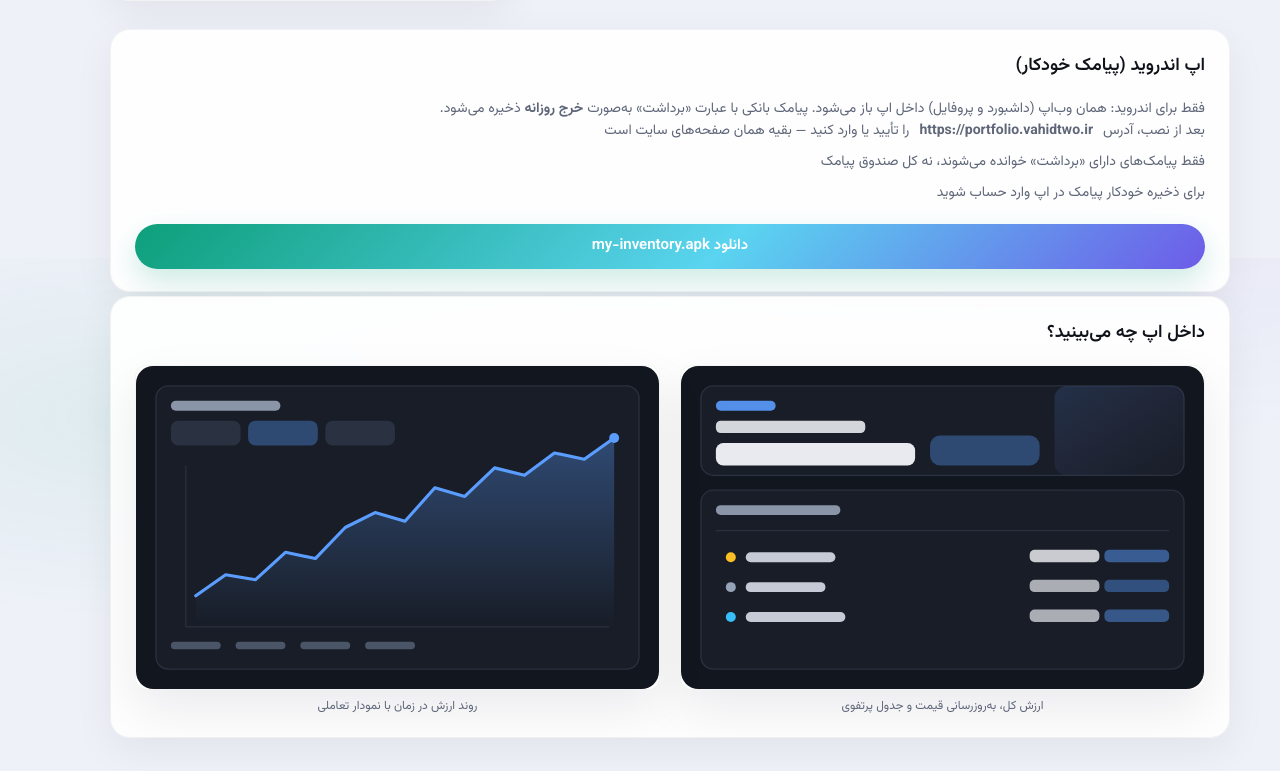
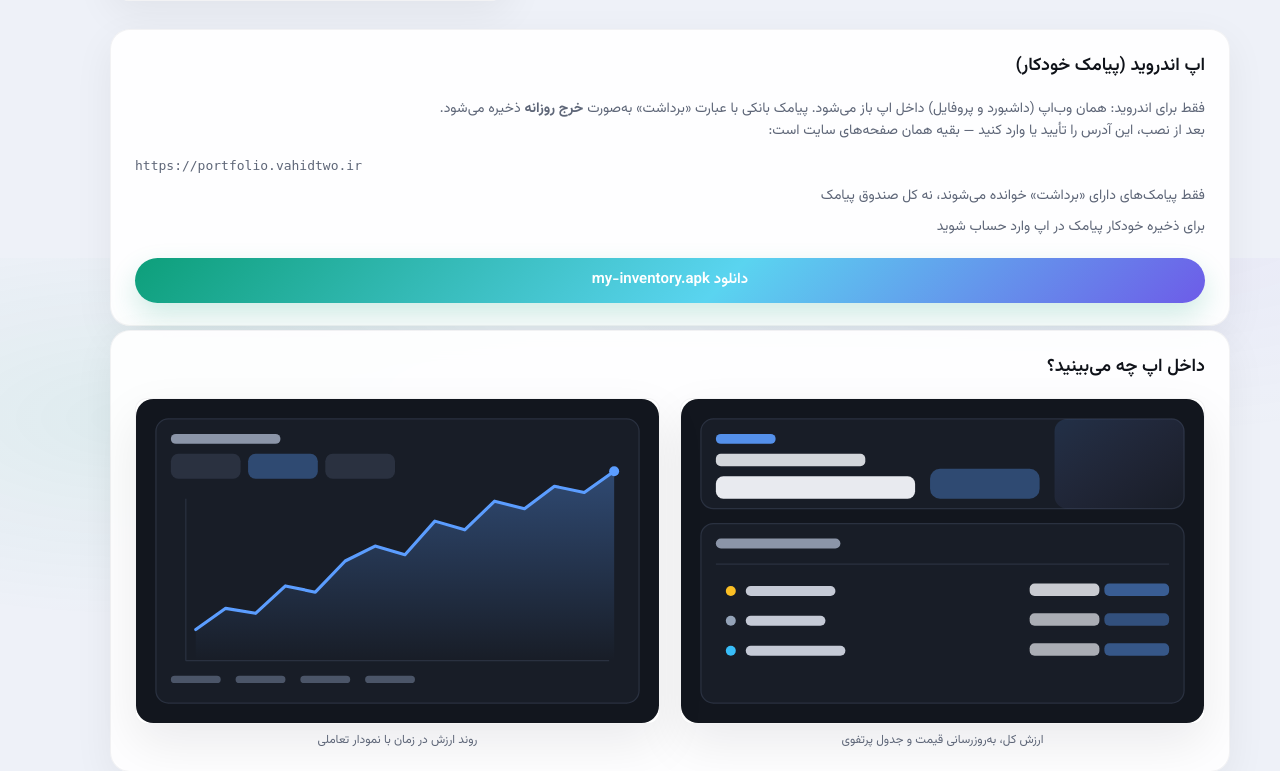
Before and after one commit to vahidtwo/personal-portfolio, a FastAPI app: page / in a window 1280 px wide. Shown: the part 542-1313 px from the top of the page. Run offline with FastAPI, Linux system fonts and the light colour scheme; parts of the project's set-up code (start-up, migrations or seed data) failed here and were passed over.

Commit message:
Phase 0 review: ≈ for rounded amount words, one x1000 chip under 1,000, chart default falls back to total when hidden, landing URL in its own LTR block, MCP URL from PUBLIC_BASE_URL or request base URL.

```diff
--- a/app/config.py
+++ b/app/config.py
@@ -21,7 +21,9 @@ PRICE_REFRESH_HOURS = int(os.environ.get("PRICE_REFRESH_HOURS", "1"))
 PRICE_MANUAL_REFRESH_MINUTES = int(os.environ.get("PRICE_MANUAL_REFRESH_MINUTES", "5"))
 ENABLE_INTERNAL_SCHEDULER = os.environ.get("ENABLE_INTERNAL_SCHEDULER", "1") == "1"
 # Bump when static JS/CSS change so browsers and the service worker pick up new assets.
-STATIC_ASSET_VERSION = os.environ.get("STATIC_ASSET_VERSION", "20261017b")
+STATIC_ASSET_VERSION = os.environ.get("STATIC_ASSET_VERSION", "20261017c")
+# Public origin shown to users (e.g. MCP URL). Empty = use the request's own base URL.
+PUBLIC_BASE_URL = os.environ.get("PUBLIC_BASE_URL", "").strip().rstrip("/")
 
 # Firebase Cloud Messaging (optional). Web client keys are public; keep service account secret.
 FIREBASE_API_KEY = os.environ.get("FIREBASE_API_KEY", "")
--- a/app/profile.py
+++ b/app/profile.py
@@ -11,6 +11,7 @@ from fastapi import APIRouter, Depends, Form, Request
 from fastapi.responses import HTMLResponse, RedirectResponse
 from sqlalchemy.orm import Session
 
+from app.config import PUBLIC_BASE_URL
 from app.db import get_db
 from app.debts import debt_rows
 from app.expenses import expense_form_for_request
@@ -65,8 +66,9 @@ async def profile_form(request: Request, db: Session = Depends(get_db)):
     flash_message, flash_error = pop_flash(request)
     mcp_token = request.session.pop("mcp_token_once", None)
     mcp_cursor_config = None
+    # Display only: /mcp is served by this same app (public at <site>/mcp).
+    mcp_url = (PUBLIC_BASE_URL or str(request.base_url).rstrip("/")) + "/mcp"
     if mcp_token:
-        mcp_url = str(request.base_url).rstrip("/") + "/mcp"
         mcp_cursor_config = json.dumps(
             {
                 "mcpServers": {
@@ -85,6 +87,7 @@ async def profile_form(request: Request, db: Session = Depends(get_db)):
         db,
         mcp_token=mcp_token,
         mcp_cursor_config=mcp_cursor_config,
+        mcp_url=mcp_url,
         error=None,
         flash=flash_message,
         flash_error=flash_error,
--- a/app/static/style.css
+++ b/app/static/style.css
@@ -1856,6 +1856,21 @@ input:focus {
   .pager .btn { min-width: 88px; }
 }
 
+.url-block {
+  display: block;
+  direction: ltr;
+  text-align: left;
+  unicode-bidi: isolate;
+  overflow-wrap: anywhere;
+  word-break: break-all;
+  margin-top: 4px;
+  font-family: ui-monospace, monospace;
+  font-size: 13px;
+}
+
+.landing-steps li.has-url { flex-wrap: wrap; }
+.landing-steps li.has-url .url-block { flex: 1 0 100%; word-break: normal; overflow-wrap: anywhere; }
+
 /* labeled privacy toggle (values shown by default) */
 .privacy-btn { display: inline-flex; align-items: center; gap: 4px; }
 .privacy-label { font-size: 12px; font-weight: 600; white-space: nowrap; }
--- a/app/templates/dashboard.html
+++ b/app/templates/dashboard.html
@@ -15,6 +15,8 @@
 {% for row in rows %}{% if (row.sort_qty | float) != 0 or (row.sort_value | float) != 0 %}{% set _ = visible_rows.append(row) %}{% endif %}{% endfor %}
 {% set hidden_zero_count = rows | length - visible_rows | length %}
 {% set visible_keys = visible_rows | map(attribute='key') | list %}
+{# If the default asset is now hidden (zero), fall back to the total (select value drives dashboard.js). #}
+{% set chart_default_key = default_chart_asset_key if (default_chart_asset_key == 'total' or default_chart_asset_key in visible_keys) else 'total' %}
 <section class="summary summary-grid" dir="rtl" aria-labelledby="total-heading">
   <div class="summary-main">
     <div class="summary-text">
@@ -112,7 +114,7 @@
           <select id="chart-asset-select" class="chart-asset-select" {% if not chart_asset_options %}disabled{% endif %} aria-label="انتخاب نمای نمودار">
             {% if chart_asset_options %}
             {% for opt in chart_asset_options if opt.key == 'total' or opt.key in visible_keys %}
-            <option value="{{ opt.key }}" {% if opt.key == default_chart_asset_key %}selected{% endif %}>{{ opt.name_fa }}</option>
+            <option value="{{ opt.key }}" {% if opt.key == chart_default_key %}selected{% endif %}>{{ opt.name_fa }}</option>
             {% endfor %}
             {% else %}
             <option value="">هنوز دارایی ثبت نشده</option>
--- a/app/templates/landing.html
+++ b/app/templates/landing.html
@@ -30,7 +30,8 @@
     </div>
     <p class="card-desc">فقط برای اندروید: همان وب‌اپ (داشبورد و پروفایل) داخل اپ باز می‌شود. پیامک بانکی با عبارت «برداشت» به‌صورت <strong>خرج روزانه</strong> ذخیره می‌شود.</p>
     <ul class="landing-steps landing-steps-compact">
-      <li>بعد از نصب، آدرس <strong dir="ltr">https://portfolio.vahidtwo.ir</strong> را تأیید یا وارد کنید — بقیه همان صفحه‌های سایت است</li>
+      <li class="has-url">بعد از نصب، این آدرس را تأیید یا وارد کنید — بقیه همان صفحه‌های سایت است:
+        <span class="url-block" dir="ltr">https://portfolio.vahidtwo.ir</span></li>
       <li>فقط پیامک‌های دارای «برداشت» خوانده می‌شوند، نه کل صندوق پیامک</li>
       <li>برای ذخیره خودکار پیامک در اپ وارد حساب شوید</li>
     </ul>
--- a/app/templates/profile.html
+++ b/app/templates/profile.html
@@ -320,7 +320,7 @@
 </section>
 <section class="card auth-card wide">
   <h2>توکن MCP</h2>
-  <p class="card-desc">عامل محلی با این توکن فقط موجودی، حقوق، بدهی و اسنپ‌شات همین حساب را می‌خواند. آدرس: <code dir="ltr">POST {{ request.base_url }}mcp</code> — هدر <code dir="ltr">Authorization: Bearer …</code></p>
+  <p class="card-desc">عامل محلی با این توکن فقط موجودی، حقوق، بدهی و اسنپ‌شات همین حساب را می‌خواند. آدرس: <code dir="ltr" class="url-block">POST {{ mcp_url }}</code> — هدر <code dir="ltr">Authorization: Bearer …</code></p>
   {% if mcp_token %}
   <p class="field-hint">این تنظیم یک بار نشان داده می‌شود. در Cursor بروید به Settings → MCP و کل JSON را در mcp.json بگذارید.</p>
   <textarea id="mcp-cursor-config" readonly rows="12" dir="ltr">{{ mcp_cursor_config }}</textarea>
```
Also changed, not shown: app/static/amount-input.js (+31 -14 lines), tests/test_amount_chips.py (+20 -2 lines), tests/test_phase0_ui.py (+41 -0 lines).
